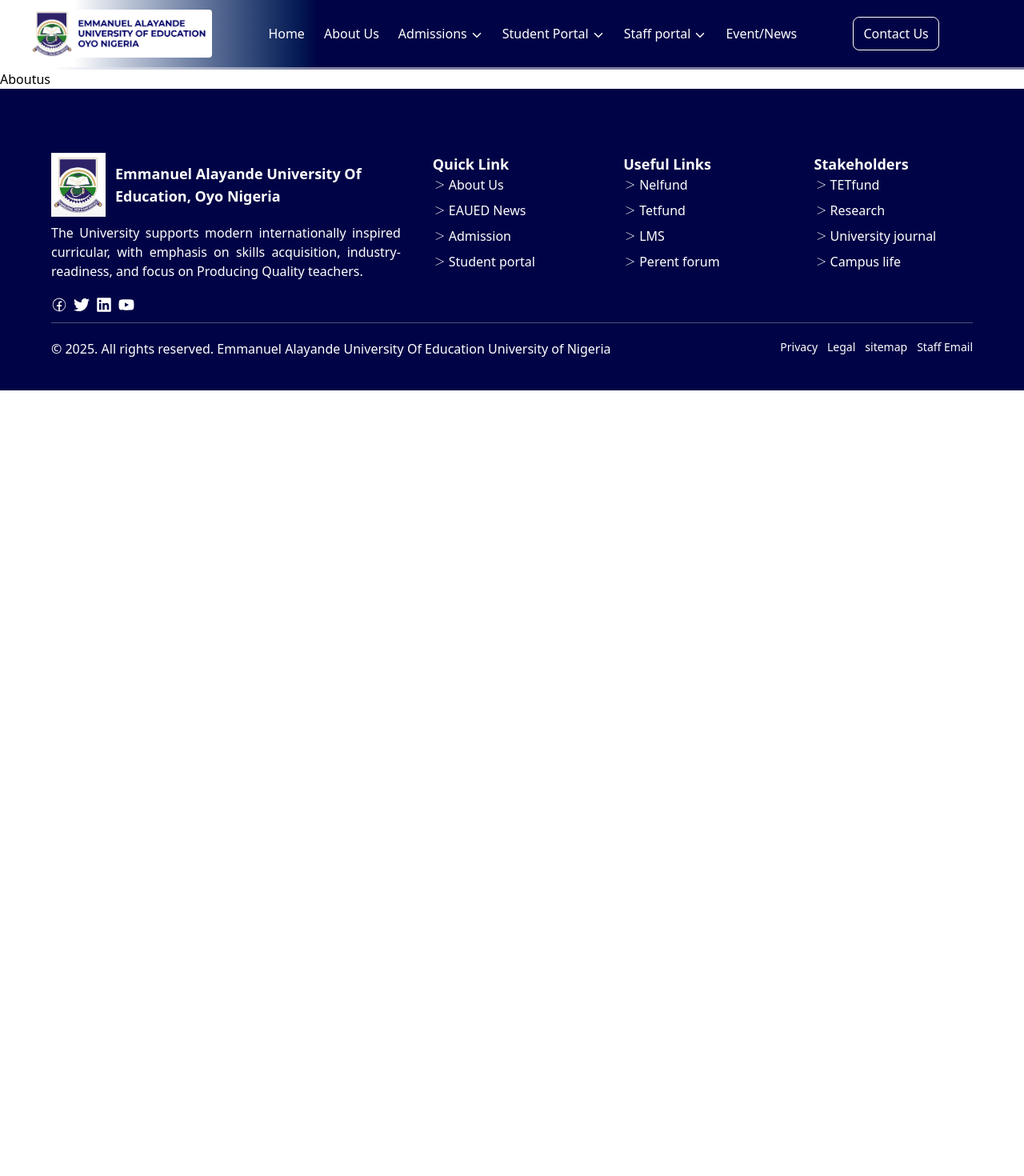
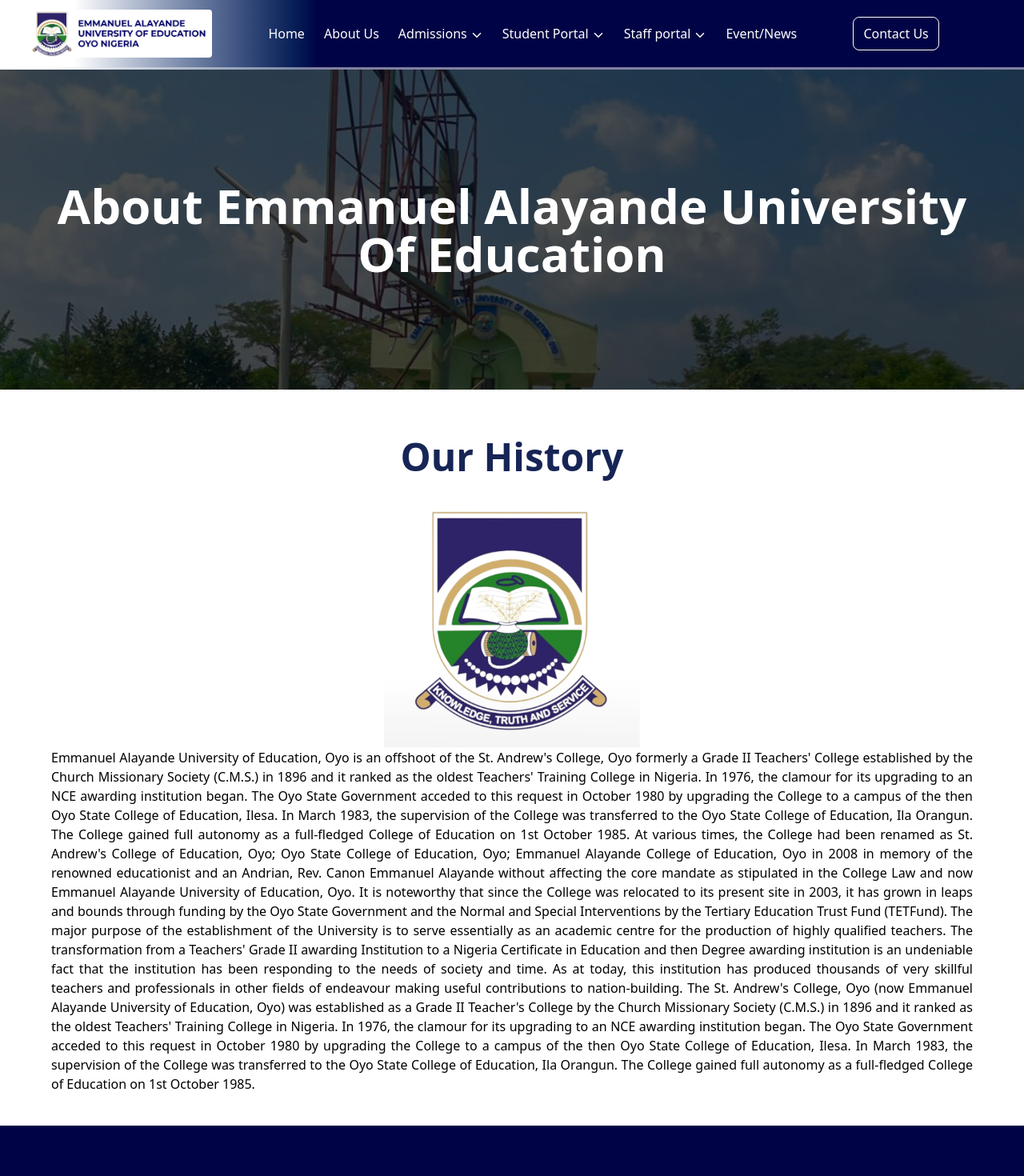
Before and after one commit to toluwase-hub/Alayande, a React (Vite) app: page /Aboutus in a window 1280 px wide. Shown: the top 1470 px of the page at 80% size. Before the commit the page ends 800 px from the top, so only its background shows below. Built offline with nearby package versions, Linux system fonts and the light colour scheme.

Commit message:
updated nav button & Aboutus

```diff
--- a/package.json
+++ b/package.json
@@ -12,10 +12,12 @@
     "preview": "vite preview"
   },
   "dependencies": {
+    "@emotion/react": "^11.14.0",
+    "@emotion/styled": "^11.14.1",
+    "@mui/material": "^7.3.6",
     "@tailwindcss/vite": "^4.1.18",
     "axios": "^1.13.2",
     "react": "^19.2.0",
-    "react-click-away-listener": "^2.4.0",
     "react-dom": "^19.2.0",
     "react-fast-marquee": "^1.6.5",
     "react-icons": "^5.5.0",
--- a/src/assets/Components/Component/Welcomegreetings.jsx
+++ b/src/assets/Components/Component/Welcomegreetings.jsx
@@ -2,6 +2,7 @@
 import { FcGraduationCap } from "react-icons/fc";
 import { BsPersonFill } from "react-icons/bs";
 import ScrollReveal from "scrollreveal";
+import { Link } from "react-router-dom";
 
 const Welcomegreetings = () => {
    useEffect(() => {
@@ -80,10 +81,11 @@
               Prof. Olarenwaju O. Olaniyan Vice Chancellor
             </span>
           </p>
-
+            <Link to="/Aboutus">
           <button className="bg-linear-to-r from-white/40  from-5% via-[#000345] via-30% to-[#000345] to-95% py-3 rounded-sm px-3 font-bold text-white mt-6">
             Read More
           </button>
+          </Link>
         </div>
 
         <div>
--- a/src/assets/Navbar.jsx
+++ b/src/assets/Navbar.jsx
@@ -2,10 +2,8 @@
 import { GoMultiSelect } from "react-icons/go";
 import { MdOutlineCancelPresentation } from "react-icons/md";
 import { IoIosArrowDown } from "react-icons/io";
-import ClickAwayListener from "react-click-away-listener";
+import ClickAwayListener from "@mui/material/ClickAwayListener";
 import { Link } from "react-router-dom";
-import Studentportal from "./routes/Studentportal";
-
 import { ToastContainer, toast } from 'react-toastify';
 
 const Navbar = () => {
@@ -49,9 +47,7 @@
     setstudentportals(false);
   };
 
-  const Handlecontactings = ()=>{
-    toast.info('Contacting Us')
-  }
+
   return (
     <div className="relative">
 
@@ -67,7 +63,7 @@
           {/* Desktop Menu */}
           <ul className="hidden lg:flex items-center gap-6">
             <li className="hover:text-white/80 cursor-pointer"><Link to="/">Home</Link></li>
-            <ClickAwayListener >
+
               <li
                 className="hover:text-white/80 cursor-pointer flex items-center gap-2 relative  "
 
@@ -79,7 +75,7 @@
                 </span></Link>
 
               </li>
-            </ClickAwayListener>
+
             <ClickAwayListener onClickAway={Handleadmission}>
               <li
                 className="hover:text-white/80 cursor-pointer flex items-center relative gap-2 "
@@ -183,8 +179,7 @@
           </ul>
 
           <div>
-                       <button className="border py-2 px-3 rounded-lg hidden lg:block"
-                       onClick={Handlecontactings}> Contact Us
+                       <button className="border py-2 px-3 rounded-lg hidden lg:block" > Contact Us
                        </button>
                         <ToastContainer  />
           </div>
@@ -229,7 +224,7 @@
 
 
       {/* Mobile Dropdown Menu */}
-      <ClickAwayListener onClickAway={HandleSide}>
+      {/* <ClickAwayListener onClickAway={HandleSide}> */}
       <div
         id="sidebar"
         className={`bg-[#000345] text-white  lg:hidden overflow-hidden transition-all duration-700 ease-in-out right-0   z-50 w-full h-100 absolute
@@ -346,13 +341,12 @@
         </ul>
 
          <div className="indent-6">
-                       <button className="border  py-2 px-3 rounded-lg  lg:hidden"
-                       onClick={Handlecontactings}> Contact Us
+                       <button className="border  py-2 px-3 rounded-lg  lg:hidden" > Contact Us
                        </button>
                         <ToastContainer  />
           </div>
       </div>
-      </ClickAwayListener>
+      {/* </ClickAwayListener> */}
 
 
 
--- a/src/assets/routes/Aboutus.jsx
+++ b/src/assets/routes/Aboutus.jsx
@@ -1,8 +1,64 @@
-import React from 'react'
+import React, { useEffect } from 'react'
+import ScrollReveal from "scrollreveal";
+
+
+
 
 const Aboutus = () => {
+
+  useEffect(() => {
+      ScrollReveal().reveal(".reveal", {
+        distance: "300px",
+        duration: 2000,
+        easing: "ease-out",
+        origin: "bottom",
+        interval: 600,
+        reset: false,
+      });
+    }, []);
   return (
-    <div>Aboutus</div>
+    <div>
+
+
+    <div className="flex  justify-center relative h-100 ">
+              <div>
+                <img
+                  src="/images/whats-6.jpeg"
+                  className="object-cover h-100 w-screen "
+                  alt=""
+                />
+              </div>
+
+              <div className="absolute inset-0 bg-black/70"></div>
+              <div className="absolute inset-0 text-white flex flex-col justify-center gap-5  px-5 lg:px-16 md:px-16">
+               <h1 className=' font-bold text-3xl  text-center lg:text-6xl'>About Emmanuel Alayande University Of Education</h1>
+
+
+
+              </div>
+            </div>
+
+            <div className='contains text-justify py-10 reveal'>
+              <h1 className='text-center font-bold text-4xl lg:text-5xl text-blue-950 py-5 '>
+                Our History
+              </h1>
+              <div className='flex justify-center'>
+                <img src="/images/school-logo_icon.png" className='w-80 h-80 object-cover' alt="" />
+              </div>
+              <p >
+                Emmanuel Alayande University of Education, Oyo is an offshoot of the St. Andrew's College, Oyo formerly a Grade II Teachers' College established by the Church Missionary Society (C.M.S.) in 1896 and it ranked as the oldest Teachers' Training College in Nigeria. In 1976, the clamour for its upgrading to an NCE awarding institution began. The Oyo State Government acceded to this request in October 1980 by upgrading the College to a campus of the then Oyo State College of Education, Ilesa. In March 1983, the supervision of the College was transferred to the Oyo State College of Education, Ila Orangun. The College gained full autonomy as a full-fledged College of Education on 1st October 1985.
+
+At various times, the College had been renamed as St. Andrew's College of Education, Oyo; Oyo State College of Education, Oyo; Emmanuel Alayande College of Education, Oyo in 2008 in memory of the renowned educationist and an Andrian, Rev. Canon Emmanuel Alayande without affecting the core mandate as stipulated in the College Law and now Emmanuel Alayande University of Education, Oyo.
+
+It is noteworthy that since the College was relocated to its present site in 2003, it has grown in leaps and bounds through funding by the Oyo State Government and the Normal and Special Interventions by the Tertiary Education Trust Fund (TETFund).
+
+The major purpose of the establishment of the University is to serve essentially as an academic centre for the production of highly qualified teachers. The transformation from a Teachers' Grade II awarding Institution to a Nigeria Certificate in Education and then Degree awarding institution is an undeniable fact that the institution has been responding to the needs of society and time. As at today, this institution has produced thousands of very skillful teachers and professionals in other fields of endeavour making useful contributions to nation-building.
+
+The St. Andrew's College, Oyo (now Emmanuel Alayande University of Education, Oyo) was established as a Grade II Teacher's College by the Church Missionary Society (C.M.S.) in 1896 and it ranked as the oldest Teachers' Training College in Nigeria. In 1976, the clamour for its upgrading to an NCE awarding institution began. The Oyo State Government acceded to this request in October 1980 by upgrading the College to a campus of the then Oyo State College of Education, Ilesa. In March 1983, the supervision of the College was transferred to the Oyo State College of Education, Ila Orangun. The College gained full autonomy as a full-fledged College of Education on 1st October 1985.
+              </p>
+            </div>
+
+    </div>
   )
 }
 
```
Also changed, not shown: 1 other file (tests, documents, lock files or other folders).
